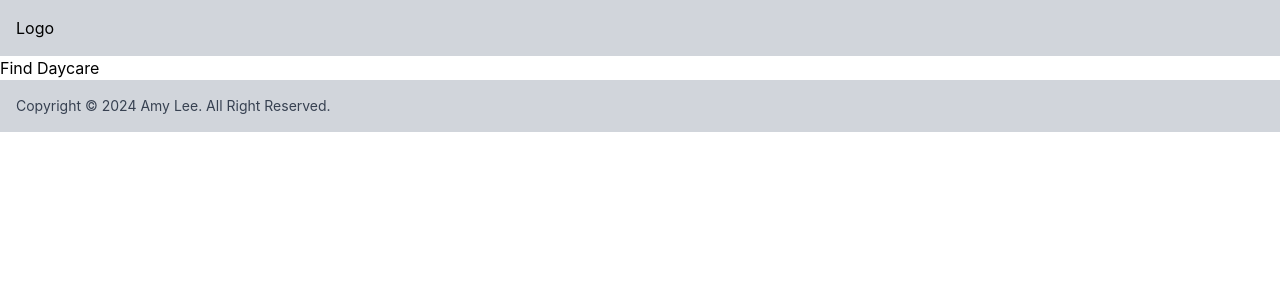
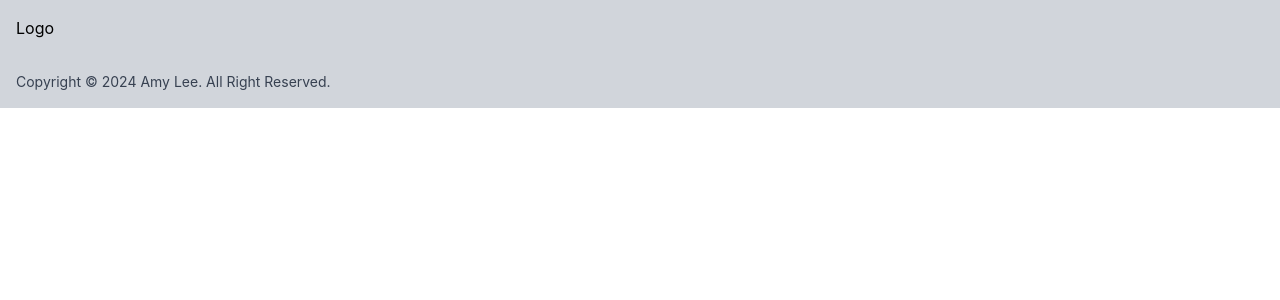
Before and after one commit to amysujunglee/find-daycare, a React (Create React App) app: page / in a window 1280 px wide. Shown: the top 300 px of the page. Built offline with nearby package versions, Linux system fonts and the light colour scheme.

Commit message:
removing the navbar

```diff
--- a/src/App.tsx
+++ b/src/App.tsx
@@ -1,6 +1,6 @@
 import "./App.css";
 import { Routes, Route } from "react-router-dom";
-import NavBar from "./components/ui/NavBar";
+// import NavBar from "./components/ui/NavBar";
 // import Login from "./components/pages/Login";
 // import MyFavourites from "./components/pages/MyFavourites";
 import Header from "./layout/Header";
@@ -13,7 +13,7 @@ const App = () => {
   return (
     <>
       <Header />
-      <NavBar />
+      {/* <NavBar /> */}
       <Routes>
         <Route path="/find-daycare" element={<FindDaycare />}></Route>
         {/* <Route path="/login" element={<Login />}></Route>
```
